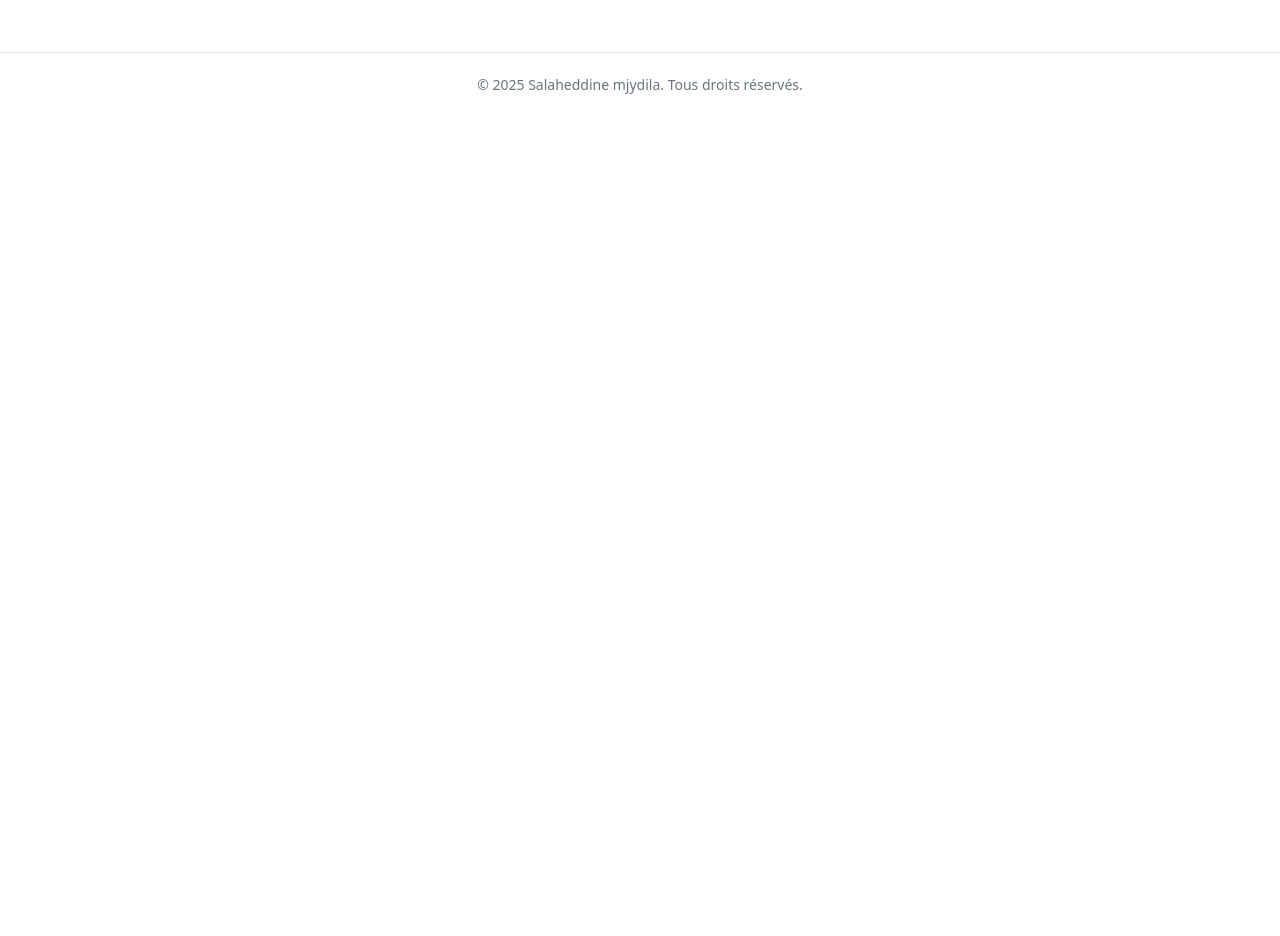
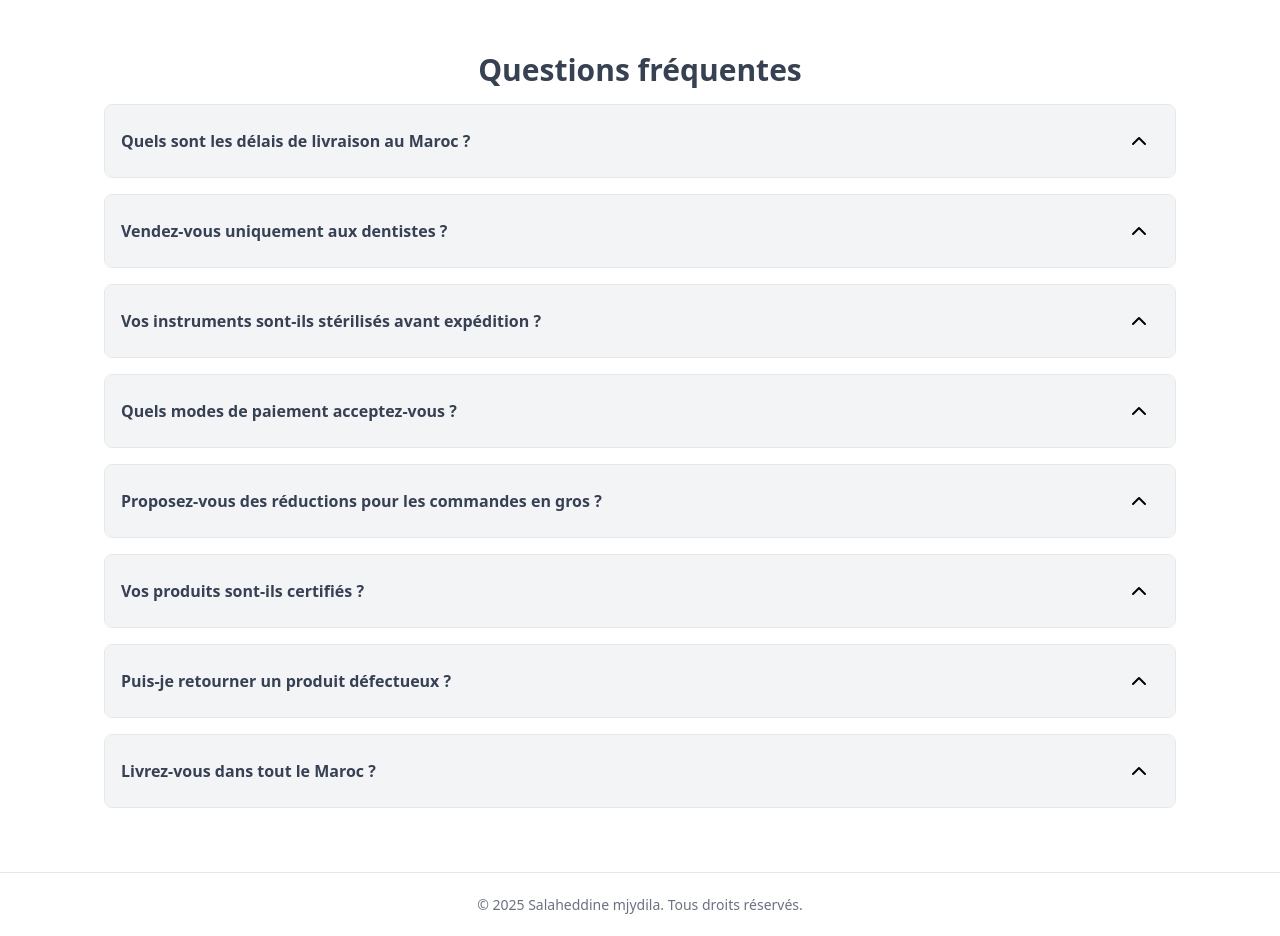
Before and after one commit to salahstack/dental-maroc, a React (Vite) app: page /accueil in a window 1280 px wide. Shown: the part 3320-4256 px from the top of the page. Before the commit the page ends 3436 px from the top, so only its background shows below. Built offline with nearby package versions, Linux system fonts and the light colour scheme.

Commit message:
Staging (#12)
* Add: add FAQ section

* Merge pull request #9 from salahstack/staging (#11)

```diff
--- a/index.html
+++ b/index.html
@@ -4,9 +4,6 @@
     <!-- Basic Meta Tags -->
     <meta charset="UTF-8" />
     <meta name="viewport" content="width=device-width, initial-scale=1.0" />
-    <meta
-      name="description"
-      content="Boutique de matériel dentaire de qualité : résines et matériaux, outils et instruments, machines et appareils, consommables" />
     <meta
       name="keywords"
       content="matériel dentaire,fournitures dentaires, équipements dentaires, instruments dentaires, fauteuil dentaire, stérilisateur dentaire, radiographie dentaire, autoclave dentaire, produits dentaires professionnels, accessoires dentaires" />
@@ -29,9 +26,16 @@
       content="https://dental-supply.netlify.app/images/home-1200.webp" />
     <meta property="og:locale" content="fr_FR" />
 
+    <meta name="language" content="French" />
+    <meta name="geo.region" content="MA" />
+    <meta name="geo.placename" content="Maroc" />
+    <meta name="distribution" content="Morocco" />
+
     <!-- Twitter Card -->
     <meta name="twitter:card" content="summary_large_image" />
-    <meta name="twitter:title" content="Boutique Dentaire | Équipements et Fournitures de Qualité" />
+    <meta
+      name="twitter:title"
+      content="Boutique Dentaire | Équipements et Fournitures de Qualité" />
     <meta
       name="twitter:description"
       content="Boutique de matériel dentaire de qualité : résines et matériaux, outils et instruments, machines et appareils, consommables" />
--- /dev/null
+++ b/src/components/Accordion.tsx
@@ -0,0 +1,59 @@
+/**
+ * Node modules
+ */
+import type { FC } from 'react';
+
+/**
+ * Interfaces
+ */
+interface AccordionProps {
+  question: string;
+  answer: string;
+}
+
+/**
+ * Components
+ */
+import { IconButton } from './ui/Button';
+
+/**
+ * Icons
+ */
+import { ChevronUp } from 'lucide-react';
+
+/**
+ * Custom hooks
+ */
+import { useToggle } from '../hooks/useToggle';
+
+const Accordion: FC<AccordionProps> = ({ question, answer }) => {
+  const [isOpen, toggle] = useToggle();
+  return (
+    <div className={`accordion-item ${isOpen && 'active'}`} aria-expanded={isOpen}>
+      <div
+        className='accordion-header'
+        onClick={toggle}
+        role='button'
+        tabIndex={0}
+      >
+        <h3>{question}</h3>
+        <IconButton
+          icon={
+            <ChevronUp
+              className={`duration-500 ${isOpen ? 'rotate-180' : ''}`}
+              aria-hidden='true'
+            />
+          }
+          variant='text'
+          color='secondary'
+          aria-label="Basculer l'accordéon"
+        />
+      </div>
+      <div className={`accordion-body`}>
+        <p className='accordion-content'>{answer}</p>
+      </div>
+    </div>
+  );
+};
+
+export default Accordion;
--- a/src/components/ui/Image.tsx
+++ b/src/components/ui/Image.tsx
@@ -21,6 +21,7 @@ const Image: FC<ImageProps> = ({
   height = '',
   classes = '',
   loading = 'lazy',
+  fetchPriority = 'auto',
   ...rest
 }) => {
   return (
@@ -36,6 +37,7 @@ const Image: FC<ImageProps> = ({
           alt={alt}
           className='img-cover'
           loading={loading}
+          {...(fetchPriority ? { fetchpriority: fetchPriority } : {})}
           {...rest}
           decoding='async'
         />
--- a/src/components/ui/PageTitle.tsx
+++ b/src/components/ui/PageTitle.tsx
@@ -5,7 +5,7 @@ import type { FC } from 'react';
 /**
  * Node modules
  */
-import { Helmet } from 'react-helmet'
+import { Helmet } from 'react-helmet-async'
 
 
 /**
--- /dev/null
+++ b/src/constants/faq.ts
@@ -0,0 +1,42 @@
+export const faqData = [
+  {
+    question: "Quels sont les délais de livraison au Maroc ?",
+    answer:
+      "La livraison prend généralement entre 3 et 7 jours ouvrables selon votre ville. Nous expédions vos commandes sous 24 à 48 heures."
+  },
+  {
+    question: "Vendez-vous uniquement aux dentistes ?",
+    answer:
+      "Non, nous vendons aussi aux étudiants en médecine dentaire, cliniques et distributeurs agréés."
+  },
+  {
+    question: "Vos instruments sont-ils stérilisés avant expédition ?",
+    answer:
+      "Tous nos instruments sont livrés dans des emballages scellés et stériles pour garantir une hygiène optimale."
+  },
+  {
+    question: "Quels modes de paiement acceptez-vous ?",
+    answer:
+      "Nous acceptons les paiements par carte bancaire, virement et paiement à la livraison (contre-remboursement)."
+  },
+  {
+    question: "Proposez-vous des réductions pour les commandes en gros ?",
+    answer:
+      "Oui, nous offrons des remises spéciales pour les commandes en grande quantité. Contactez-nous pour un devis personnalisé."
+  },
+  {
+    question: "Vos produits sont-ils certifiés ?",
+    answer:
+      "Oui, tous nos produits respectent les normes internationales de qualité et sont certifiés CE."
+  },
+  {
+    question: "Puis-je retourner un produit défectueux ?",
+    answer:
+      "Bien sûr. Vous disposez de 7 jours après réception pour signaler un produit défectueux et demander un échange ou un remboursement."
+  },
+  {
+    question: "Livrez-vous dans tout le Maroc ?",
+    answer:
+      "Oui, nous livrons dans toutes les villes du Maroc, y compris Casablanca, Rabat, Marrakech, Fès et Tanger."
+  }
+];
--- a/src/index.css
+++ b/src/index.css
@@ -179,6 +179,30 @@
   .modal {
     @apply fixed left-1/2 -translate-x-1/2 p-4 rounded-lg bg-white z-50 w-[calc(100%-32px)] max-w-[450px];
   }
+
+  /* Accordion Item */
+  .accordion-item {
+    @apply border border-gray-200 rounded-lg overflow-hidden;
+  }
+
+  .accordion-header {
+    @apply bg-gray-100 p-4 cursor-pointer font-semibold flex justify-between items-center gap-3 w-full text-left;
+  }
+  .accordion-header:active {
+    @apply scale-100;
+  }
+
+  .accordion-body {
+    @apply max-h-0 overflow-hidden transition-[max-height] duration-500;
+  }
+
+  .accordion-item.active .accordion-body {
+    @apply max-h-32;
+  }
+
+  .accordion-content {
+    @apply p-4 text-gray-600 border-t border-gray-200;
+  }
 }
 
 /*--------------------------*\
--- a/src/interfaces/image.ts
+++ b/src/interfaces/image.ts
@@ -1,12 +1,13 @@
 import type { ImgHTMLAttributes } from "react";
 
 export interface ImageProps extends ImgHTMLAttributes<HTMLImageElement> {
-  srcSet: string;        // WebP or responsive sources
-  fallback: string;      // PNG/JPG fallback
+  srcSet: string;
+  fallback: string;
   alt: string;
   width?: string;
   height?: string;
   classes?: string;
   sizes?: string;
   loading?: 'lazy' | 'eager';
+  fetchPriority?: 'high' | 'low' | 'auto';
 }
--- a/src/pages/Home.tsx
+++ b/src/pages/Home.tsx
@@ -11,6 +11,7 @@ import Image from '../components/ui/Image';
 import InfoCard from '../components/ui/InfoCard';
 import Product from '../components/ui/Product';
 import PageTitle from '../components/ui/PageTitle';
+import Accordion from '../components/Accordion';
 
 /**
  * Interfaces
@@ -18,6 +19,11 @@ import PageTitle from '../components/ui/PageTitle';
 import type { ProductProps } from '../interfaces/products';
 import ProductSkeleton from '../loaders/ProductSkeleton';
 import { useEffect, useState } from 'react';
+
+/**
+ * Constants
+ */
+import { faqData } from '../constants/faq';
 
 const infoCards = [
   {
@@ -345,7 +351,7 @@ const Home = () => {
           </div>
         </div>
       </section>
-      {/* New Arrivals */}
+      {/* New Arrivals Section */}
       <section>
         <div className='container'>
           <div className='flex items-center justify-between mb-6 gap-4'>
@@ -377,6 +383,17 @@ const Home = () => {
           </div>
         </div>
       </section>
+      {/* FAQ Section */}
+      <section>
+        <div className='container'>
+          <h2 className='text-3xl font-bold mb-4 text-center'>Questions fréquentes</h2>
+          <ul className='grid grid-cols-1 gap-4'>
+            {faqData.map((item, index) => (
+              <Accordion key={index} question={item.question} answer={item.answer} />
+            ))}
+          </ul>
+        </div>
+      </section>
     </>
   );
 };
```
Also changed, not shown: package.json (+4 -4 lines), src/main.tsx (+8 -5 lines), 1 other file (tests, documents, lock files or other folders).
